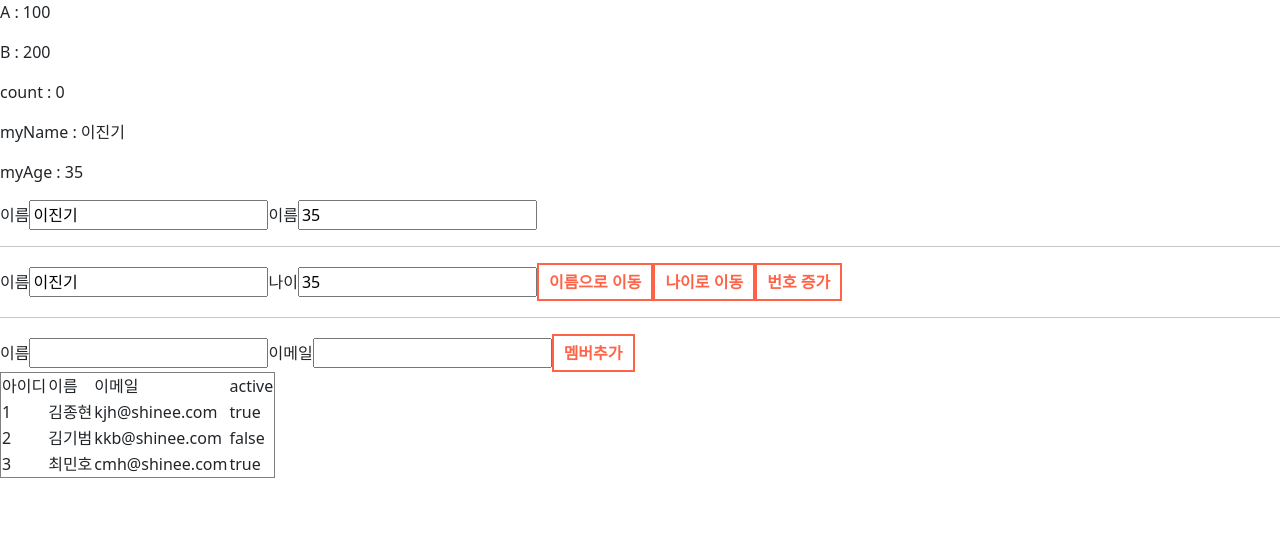
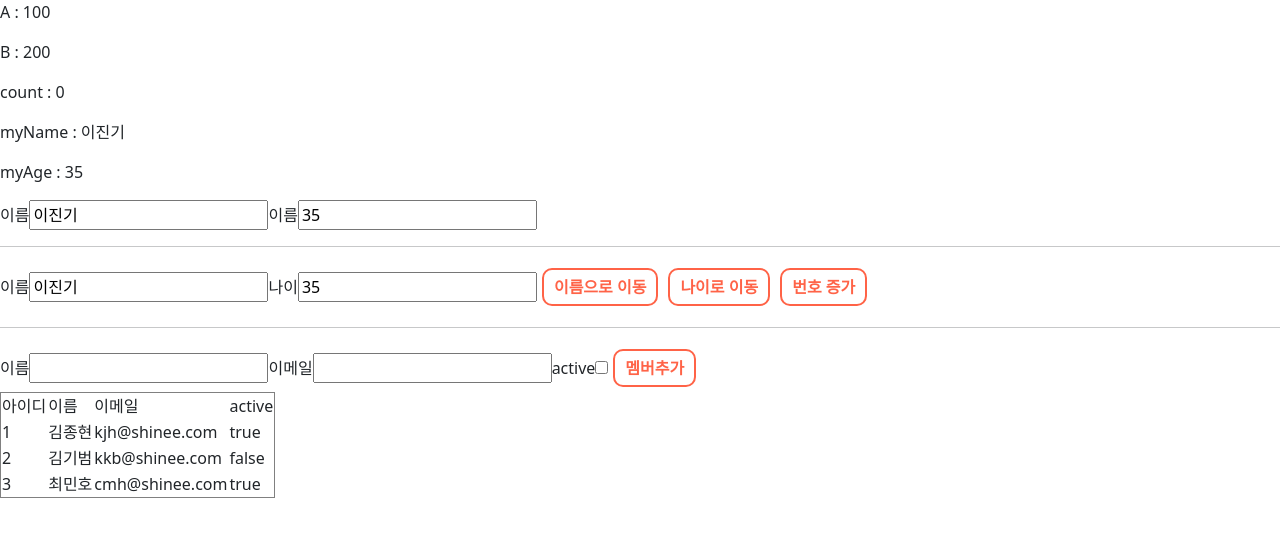
Before and after one commit to e-7281998/reactjsapp, a React (Create React App) app: page / in a window 1280 px wide. Shown: the top 536 px of the page. Built offline with nearby package versions, Linux system fonts and the light colour scheme.

Commit message:
[useRef]추가

```diff
--- a/src/App4.css
+++ b/src/App4.css
@@ -3,8 +3,8 @@ button {
   border: 2px solid tomato;
   background-color: transparent;
   color: tomato;
-  border-radius: 10px;
-  margin: 5px;
+  border-radius: 10px !important;
+  margin: 5px !important;
   transition: all 0.3s ease-in-out;
   font-weight: bold;
 }
--- a/src/components3/StateTest.js
+++ b/src/components3/StateTest.js
@@ -10,7 +10,7 @@ function StateTest(props) {
   const [myName, setMyName] = useState("이진기");
   const [myAge, setMyAge] = useState(35);
 
-  //특정 DOM 선택을 위해 사용
+  //useRef: 1.특정 DOM 선택을 위해 사용
   const nameRef = useRef();
   const ageRef = useRef();
 
@@ -83,14 +83,17 @@ function StateTest(props) {
 
   const [member, setMember] = useState({});
   const [memberList, setMemberList] = useState(initMember);
-  const nextMid = useRef(3);
+  const nextMid = useRef(4);
   const handleChange2 = (e) => {
+    var memberValue =
+      e.target.name == "active" ? e.target.checked : e.target.value;
     //이름 변경시, 이메일 변경시
-    setMember({ ...member, [e.target.name]: e.target.value });
+    setMember({ ...member, [e.target.name]: memberValue });
   };
   const handleAdd = (e) => {
     //setMember({ ...member, mid: nextMid.current }); //setter는 비동기로 동작...하므로 다음의 코드로 작성
-    var tempMember = { ...member, mid: nextMid.current, active: true }; //동기
+    // var tempMember = { ...member, mid: nextMid.current, active: true }; //동기
+    var tempMember = { ...member, mid: nextMid.current }; //동기
     setMemberList([...memberList, tempMember]);
     nextMid.current += 1;
   };
@@ -156,6 +159,10 @@ function StateTest(props) {
             <span>이메일</span>
             <input name="email" onChange={handleChange2} />
           </label>
+          <label>
+            <span>active</span>
+            <input type="checkbox" name="active" onChange={handleChange2} />
+          </label>
           <button onClick={handleAdd}>멤버추가</button>
         </>
         <table border="1">
@@ -174,7 +181,8 @@ function StateTest(props) {
                   <td>{item.mid} </td>
                   <td>{item.mname}</td>
                   <td>{item.email}</td>
-                  <td>{item.active.toString()}</td>
+                  {/* <td>{item.active.toString()}</td> */}
+                  <td>{item.active ? "true" : "false"}</td>
                 </tr>
               ))}
           </tbody>
```
